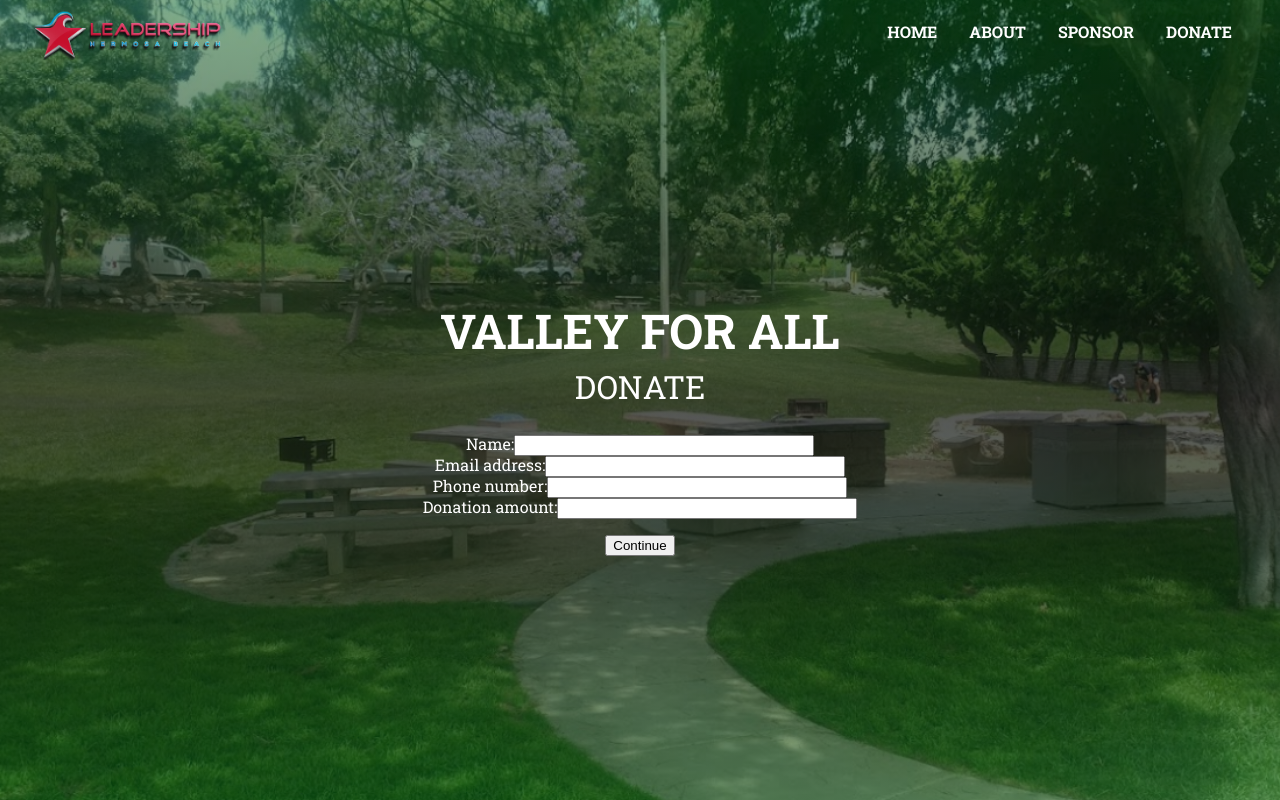
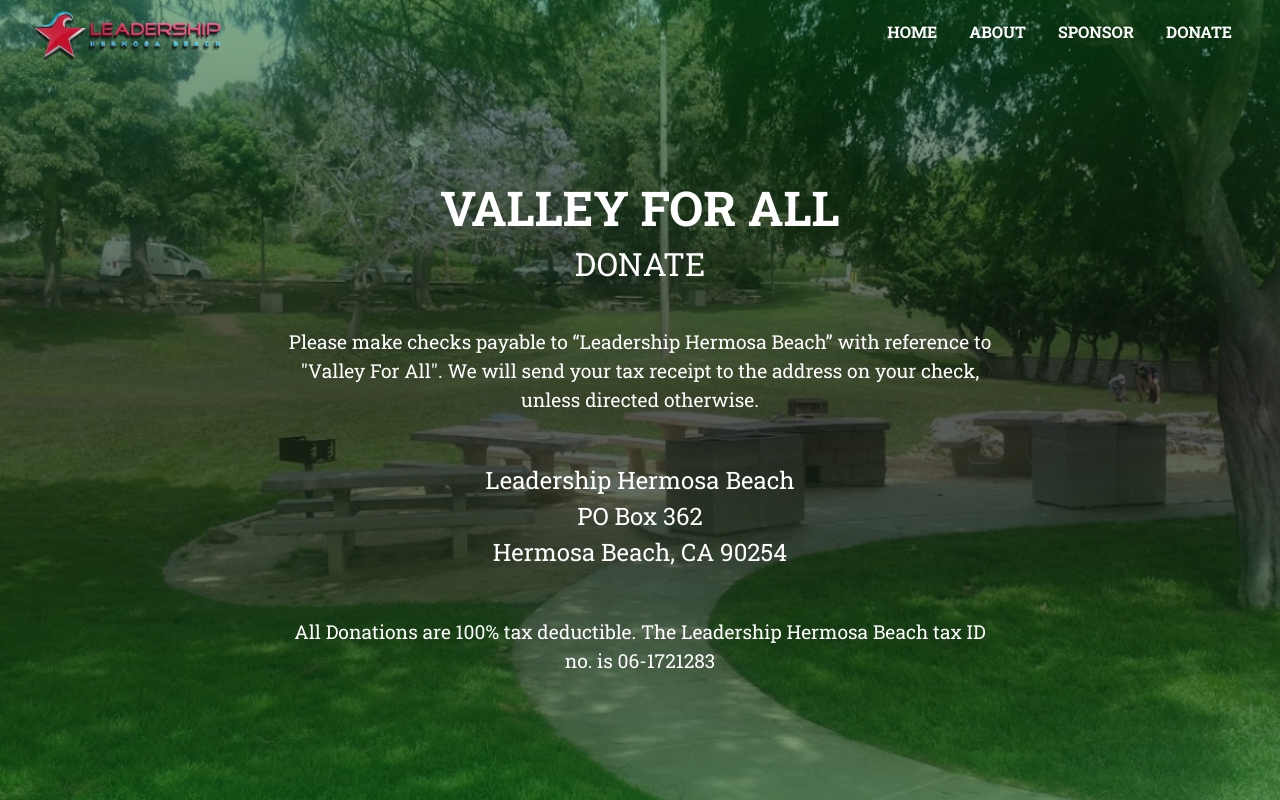
Before and after one commit to leahfern/valley-for-all, a React (Create React App) app: page /donate in a window 1280 px wide. Built offline with nearby package versions, Linux system fonts and the light colour scheme.

Commit message:
temp mail checks page

```diff
--- a/src/App.js
+++ b/src/App.js
@@ -9,6 +9,7 @@
 import styled from 'styled-components';
 import parkImg from './assets/images/valley-park.png';
 import Checkout from './components/Checkout';
+import MailChecks from './components/MailChecks';
 
 const StyledApp = styled.div`
   background-image: linear-gradient(RGBa(5, 90, 25, .5), rgba(12, 12, 12, .7), rgba(5, 90, 25, .5)), url(${parkImg});
@@ -42,8 +43,7 @@
             <Route exact path="/" component={Home} />
             <Route path="/about" component={About} />
             <Route path="/sponsorship" component={Sponsorship}/>
-            <Route path="/donate" component={Donate} />
-            <Route path="/checkout" component={Checkout} />
+            <Route path="/donate" component={MailChecks} />
           </Switch>
         </div>
       </div>
--- a/src/components/Donate.js
+++ b/src/components/Donate.js
@@ -8,13 +8,27 @@
 max-width: 90%;
 margin: 0 auto;
 padding-top: 50px;
-padding-bottom: 3rem;
 color: white;
 label {
   width: 300px;
 }
 input {
-  width: 300px;
+  width: 100%;
+  height: 45px;
+  display: block;
+  font-size: 1rem;
+  color: white;
+  line-height: 1.2;
+  border: none;
+  background: transparent;
+  margin: 0 auto 1rem;
+  border-bottom 3px solid white;
+  font-family: inherit;
+  :focus {
+    border: none;
+    outline: none;
+    border-bottom: 3px solid #009FF7;
+  }
 }
 h2 {
   font-weight: 700;
@@ -24,17 +38,52 @@
   text-transform: uppercase;
 }
 h3 {
-  margin-bottom: 2rem;
+  margin-bottom: 3rem;
   font-size: 2rem;
   text-transform: uppercase;
+}
+ h4 {
+   font-size: 1.2rem;
+   margin-bottom: 1rem;
+ }
+form {
+  text-align: left;
+  width: 600px;
+  max-width: 90%;
+  margin: 0 auto;
 }
 .payment-div {
   width: 300px;
   max-width: 80%;
-  margin: 2rem auto;
+  margin: 1rem auto;
 }
+
 button {
-  margin: 1rem 0;
+  background-color: #009FF7;
+  margin: 1rem auto 3rem auto;
+  padding: .8rem;
+  color: white;
+  text-decoration: none;
+  font-weight: bold;
+  border-radius: 10px;
+  border: none;
+  font-size: 1rem;
+  font-family: inherit;
+  position: center;
+
+  :hover {
+    transform: scale(1.1);
+    transition: .5s;
+  }
+  :focus {
+    outline: none;
+  }
+}
+.hidden {
+  display: none;
+}
+.centered {
+  text-align: center;
 }
 `;
 
@@ -69,22 +118,25 @@
           <input
             name="name"
             type="text"
+            placeholder="John Smith"
             required
           /><br />
         </label>
         <label>
           Email address:
-          <input type="email" name="email" required/><br />
+          <input type="email" name="email" placeholder="john@smith.com" required /><br />
         </label>
         <label>
           Phone number:
-          <input type="tel" name="phone" /><br />
+          <input type="tel" name="phone" placeholder="310-867-5309"/><br />
         </label>
         <label>
           Donation amount:
-          <input type="number" name="amount" required/><br />
+          <input type="number" name="amount" placeholder="50.00" min="1" required/><br />
         </label>
-        <button className="checkout-button">Continue</button>
+        <div className="centered">
+          <button className={checkout ? "checkout-button hidden" : "checkout-button"}>Continue</button>
+        </div>
       </form>
 
       <div className="payment-div">
@@ -103,6 +155,8 @@
 
         : ''
       }
+      <p>All Donations are 100% tax deductible. The Leadership Hermosa Beach tax ID no. is 06-1721283<br />
+      Leadership Hermosa Beach, PO Box 362, Hermosa Beach, CA 90254</p>
     </StyledDonate>
   )
 }
--- a/src/components/Home.js
+++ b/src/components/Home.js
@@ -1,6 +1,7 @@
 import React from 'react';
 import styled from 'styled-components';
 import {Link} from 'react-router-dom';
+import thermometer from '../assets/images/thermometer.png';
 
 const StyledHome = styled.div`
   h1 {
@@ -10,7 +11,7 @@
     letter-spacing: 5px;
     max-width: 90%;
     // margin: 50px auto 0 auto;
-    margin: 0 auto;
+    margin: 2rem auto 0 auto;
     font-weight: 900;
   }
   h3 {
@@ -24,7 +25,7 @@
 
   }
   a {
-    margin: 3rem auto 1rem auto;
+    margin: 1rem auto 1rem auto;
     padding: 1rem;
     background-color: #009FF7;
     color: white;
@@ -32,23 +33,40 @@
     font-weight: bold;
     font-size: 1rem;
     border-radius: 10px;
+    text-transform: uppercase;
     :hover {
       transform: scale(1.1);
       transition: .5s;
     }
   }
+  img {
+    width: 600px;
+    max-width: 90%;
+    padding-bottom: 2rem;
+    margin: 2rem auto;
+    border-bottom: 5px solid #009FF7;
+  }
+  @media(max-width: 615px) {
+    h1 {
+      margin-top: 2rem;
+      font-size: 4rem;
+    }
+  }
   @media(min-width: 1600px) {
     h1 {
-      font-size: 8rem;
-      margin: 3rem auto;
+      font-size: 7rem;
+      margin: 2rem auto;
     }
     h3 {
-      font-size: 2.5rem;
+      font-size: 2rem;
     }
     a {
-      font-size: 2rem;
+      font-size: 1.5rem;
       padding: 1.5rem;
-      margin-top: 6rem;
+      margin: 2rem auto;
+    }
+    img {
+      width: 700px;
     }
   }
 `
@@ -60,7 +78,8 @@
         <div className="blur">
           <h1>Valley For All</h1>
           <h3>LEADERSHIP HERMOSA BEACH CLASS OF 2021 PROJECT</h3>
-          <Link to="/about">Learn more</Link>
+          <img src={thermometer} alt="fundraising status" />
+          <Link to="/donate">Donate today</Link>
         </div>
       </div>
     </StyledHome>
--- /dev/null
+++ b/src/components/MailChecks.js
@@ -0,0 +1,51 @@
+import React from 'react';
+import styled from 'styled-components';
+
+const StyledChecks = styled.div`
+  color: white;
+  width: 800px;
+  max-width: 90%;
+  margin: 0 auto;
+  h2 {
+    font-weight: 700;
+    font-size: 3rem;
+    color: white;
+    margin: 3rem auto 1rem auto;
+    text-transform: uppercase;
+  }
+ h3 {
+  margin-bottom: 2rem;
+  font-size: 2rem;
+  text-transform: uppercase;
+ }
+ p {
+   font-size: 1.2rem;
+   margin: 3rem;
+   line-height: 1.5;
+ }
+ p.address {
+   font-size: 1.5rem;
+ }
+`
+
+export default function MailChecks() {
+  return (
+    <StyledChecks className="component-container">
+      <h2>
+        VALLEY FOR ALL
+      </h2>
+      <h3>
+        DONATE
+      </h3>
+      <p>
+        Please make checks payable to “Leadership Hermosa Beach” with reference to "Valley For All". We will send your tax receipt to the address on your check, unless directed otherwise.
+      </p>
+      <p className="address">
+        Leadership Hermosa Beach <br />
+        PO Box 362<br />
+        Hermosa Beach, CA 90254
+      </p>
+      <p>All Donations are 100% tax deductible. The Leadership Hermosa Beach tax ID no. is 06-1721283</p>
+    </StyledChecks>
+  )
+}
--- a/src/components/PayPalTest.js
+++ b/src/components/PayPalTest.js
@@ -3,7 +3,6 @@
 
 const StyledTest = styled.div`
   margin: 0 auto;
-
 `
 
 export default function PayPalTest(props) {
--- a/src/components/Sponsorship.js
+++ b/src/components/Sponsorship.js
@@ -2,7 +2,7 @@
 import styled from 'styled-components';
 import { FontAwesomeIcon } from '@fortawesome/react-fontawesome';
 import { faStar } from '@fortawesome/free-solid-svg-icons'
-
+import {Link} from 'react-router-dom';
 
 const StyledSponsorship = styled.div`
   max-width: 90%;
@@ -62,6 +62,7 @@
     );
   }
   h4.gold {
+    margin-top: 5rem;
     background:
     linear-gradient(
       -72deg,
@@ -80,6 +81,7 @@
     );
   }
   h4.silver {
+    margin-top: 5rem;
     background:
     linear-gradient(
       -72deg,
@@ -106,6 +108,7 @@
     font-size: 1.2rem;
     list-style-image: url({star})
     margin-left: 0;
+    margin-bottom: 1rem;
     padding-left: 1.5rem;
     text-indent: -1.5em;
   }
@@ -118,24 +121,18 @@
     }
   }
 
-  button {
+  a {
+    margin: 1rem auto 1rem auto;
+    padding: 1rem;
     background-color: #009FF7;
-    margin: 1rem auto 3rem auto;
-    padding: .8rem;
     color: white;
     text-decoration: none;
     font-weight: bold;
+    font-size: 1rem;
     border-radius: 10px;
-    border: none;
-    font-size: 1rem;
-    font-family: inherit;
-
     :hover {
       transform: scale(1.1);
       transition: .5s;
-    }
-    :focus {
-      outline: none;
     }
   }
   .hidden {
@@ -182,7 +179,7 @@
               <li>{star} Inclusion in Leadership Hermosa Beach email newsletter to current and past members</li>
               <li>{star} Mention of company as Platinum Sponsor in ongoing outreach to local media</li>
             </ul>
-            <button>Become a Platinum Sponsor</button>
+            <Link to="/donate">Become a Platinum Sponsor</Link>
           </div>
         </div>
         <div className="level">
@@ -195,7 +192,7 @@
               <li>{star} Social media recognition as Gold Sponsor on Leadership Hermosa Beach channels (i.e. Facebook, Instagram)</li>
               <li>{star} Inclusion in Leadership Hermosa Beach email newsletter to current and past members</li>
             </ul>
-            <button>Become a Gold Sponsor</button>
+            <Link to="/donate">Become a Gold Sponsor</Link>
           </div>
         </div>
         <div className="level">
@@ -205,7 +202,7 @@
               <li>{star} Permanent recognition within Valley Park as a major supporter of this project</li>
               <li>{star} Featured inclusion within Sponsors Page on project website featuring company logo and link</li>
             </ul>
-            <button>Become a Silver Sponsor</button>
+            <Link to="/donate">Become a Silver Sponsor</Link>
           </div>
         </div>
       </section>
```
Also changed, not shown: src/assets/images/thermometer.png (added).
